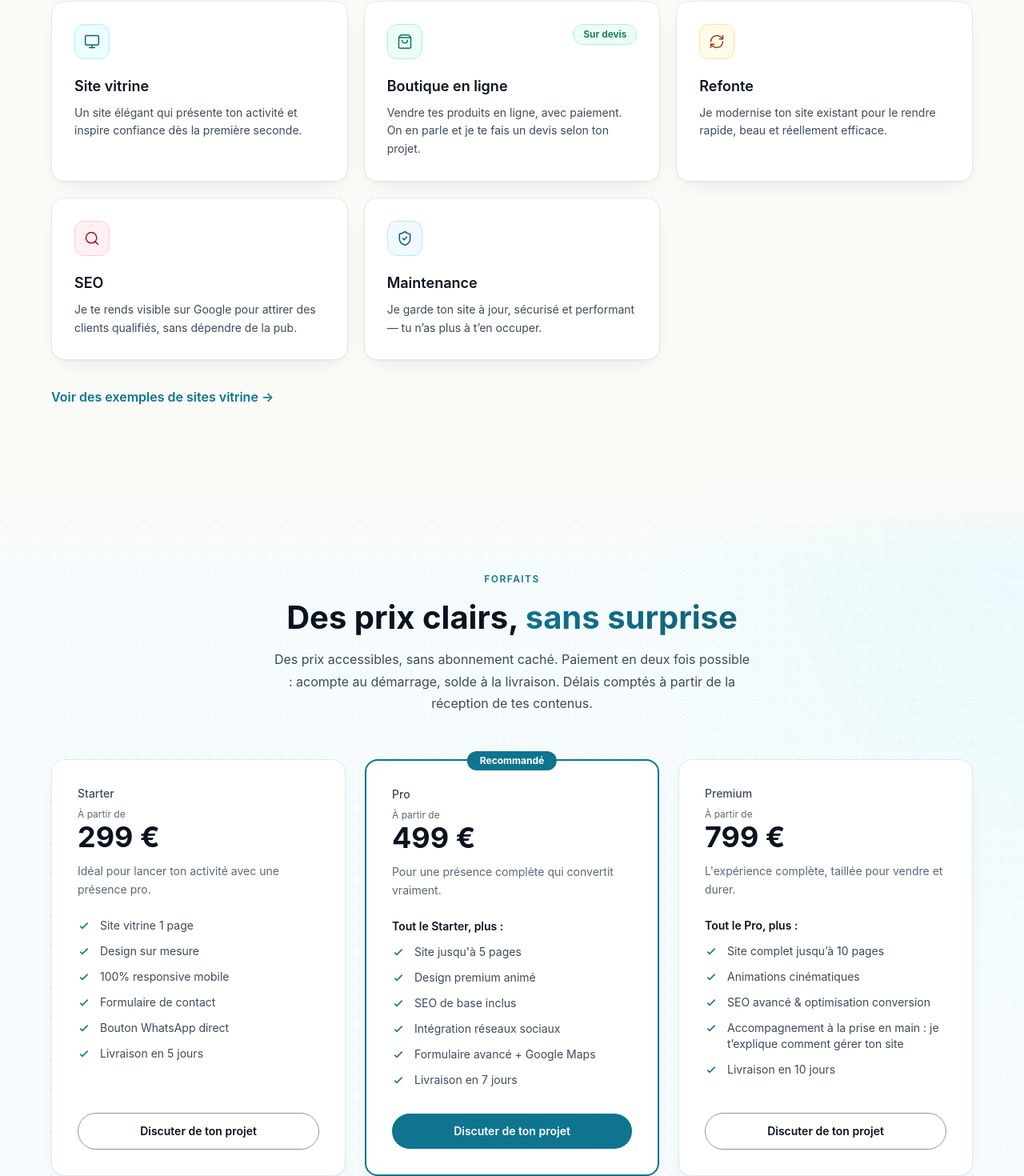
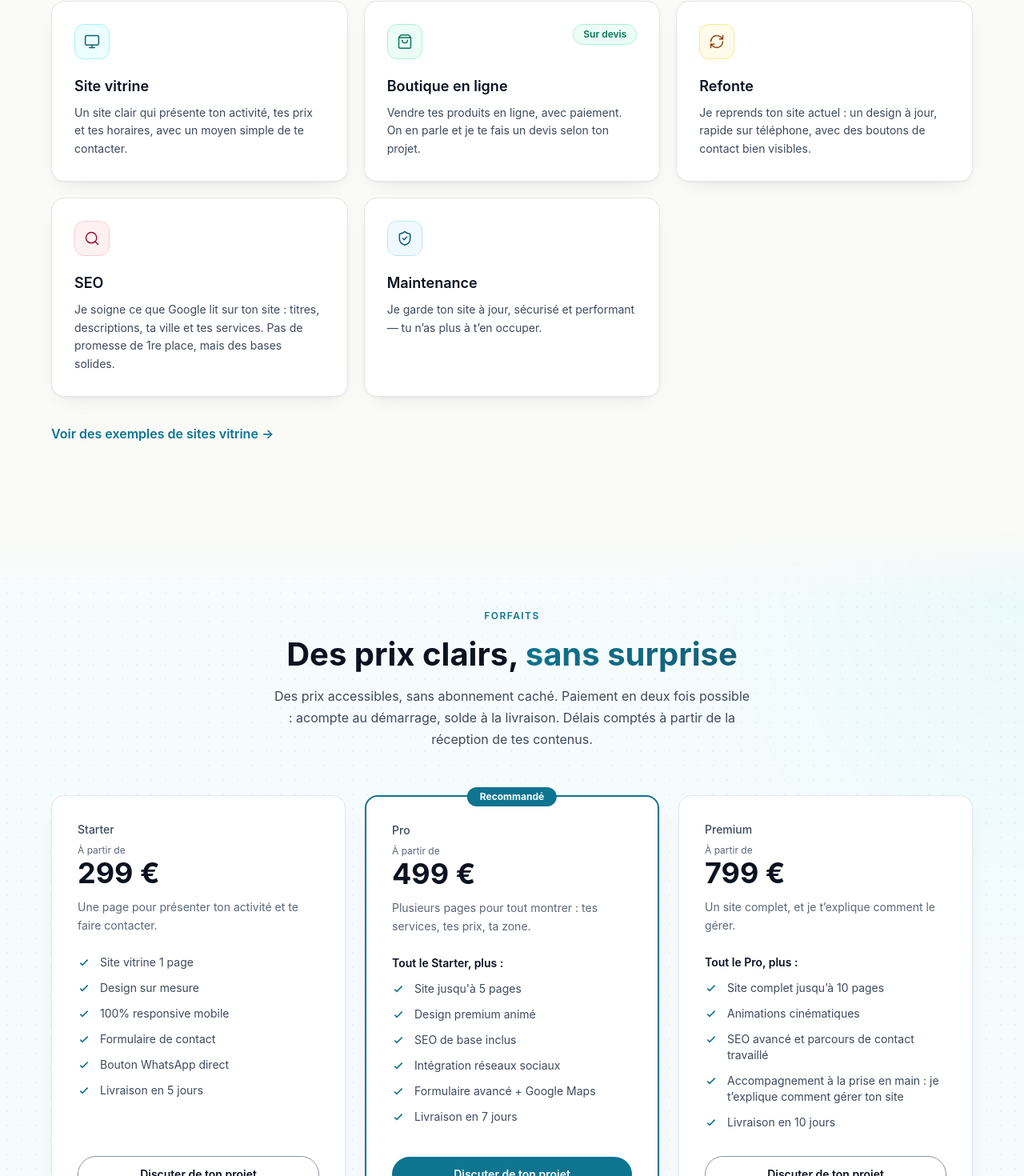
Before and after one commit to watteeuxi-coder/newlife-studio, a Next.js app: page /offre in a window 1280 px wide. Shown: the part 412-1882 px from the top of the page at 80% size. Built offline with nearby package versions, Linux system fonts and the light colour scheme; no server answers.

Commit message:
copy(offre): services et forfaits décrits par ce qui est livré, sans promesse de résultat (SEO, conversion, ventes)
Co-Authored-By: Claude Opus 5.5 <noreply@anthropic.com>

```diff
--- a/components/sections/Services.tsx
+++ b/components/sections/Services.tsx
@@ -9,7 +9,7 @@ import { revealHead, revealItem } from '@/lib/motion'
 const SERVICES: { title: string; desc: string; Icon: LucideIcon; tone: string; note?: string }[] = [
   {
     title: 'Site vitrine',
-    desc: 'Un site élégant qui présente ton activité et inspire confiance dès la première seconde.',
+    desc: 'Un site clair qui présente ton activité, tes prix et tes horaires, avec un moyen simple de te contacter.',
     Icon: Monitor,
     tone: 'bg-pill-cyan-bg border-pill-cyan-line text-pill-cyan-text',
   },
@@ -22,13 +22,13 @@ const SERVICES: { title: string; desc: string; Icon: LucideIcon; tone: string; n
   },
   {
     title: 'Refonte',
-    desc: 'Je modernise ton site existant pour le rendre rapide, beau et réellement efficace.',
+    desc: 'Je reprends ton site actuel : un design à jour, rapide sur téléphone, avec des boutons de contact bien visibles.',
     Icon: RefreshCw,
     tone: 'bg-pill-amber-bg border-pill-amber-line text-pill-amber-text',
   },
   {
     title: 'SEO',
-    desc: 'Je te rends visible sur Google pour attirer des clients qualifiés, sans dépendre de la pub.',
+    desc: 'Je soigne ce que Google lit sur ton site : titres, descriptions, ta ville et tes services. Pas de promesse de 1re place, mais des bases solides.',
     Icon: Search,
     tone: 'bg-pill-rose-bg border-pill-rose-line text-pill-rose-text',
   },
--- a/lib/forfaits.ts
+++ b/lib/forfaits.ts
@@ -25,7 +25,7 @@ export const PLANS: Plan[] = [
   {
     name: 'Starter',
     price: '299 €',
-    tag: 'Idéal pour lancer ton activité avec une présence pro.',
+    tag: 'Une page pour présenter ton activité et te faire contacter.',
     includes: null,
     features: [
       'Site vitrine 1 page',
@@ -40,7 +40,7 @@ export const PLANS: Plan[] = [
   {
     name: 'Pro',
     price: '499 €',
-    tag: 'Pour une présence complète qui convertit vraiment.',
+    tag: 'Plusieurs pages pour tout montrer : tes services, tes prix, ta zone.',
     includes: 'Starter',
     features: [
       "Site jusqu'à 5 pages",
@@ -55,12 +55,12 @@ export const PLANS: Plan[] = [
   {
     name: 'Premium',
     price: '799 €',
-    tag: "L'expérience complète, taillée pour vendre et durer.",
+    tag: 'Un site complet, et je t’explique comment le gérer.',
     includes: 'Pro',
     features: [
       'Site complet jusqu’à 10 pages',
       'Animations cinématiques',
-      'SEO avancé & optimisation conversion',
+      'SEO avancé et parcours de contact travaillé',
       'Accompagnement à la prise en main : je t’explique comment gérer ton site',
       'Livraison en 10 jours',
     ],
```
